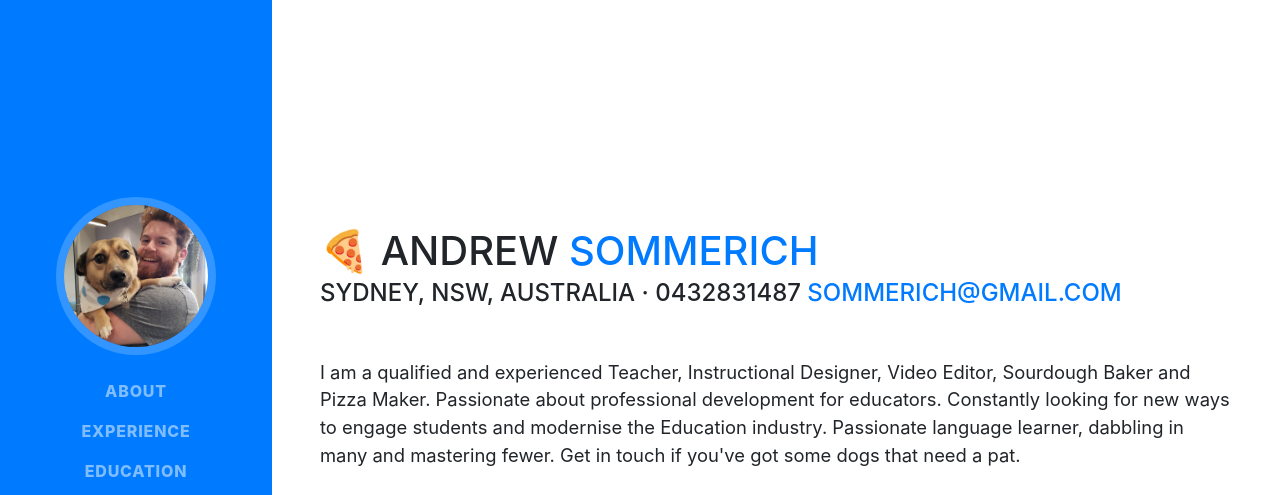
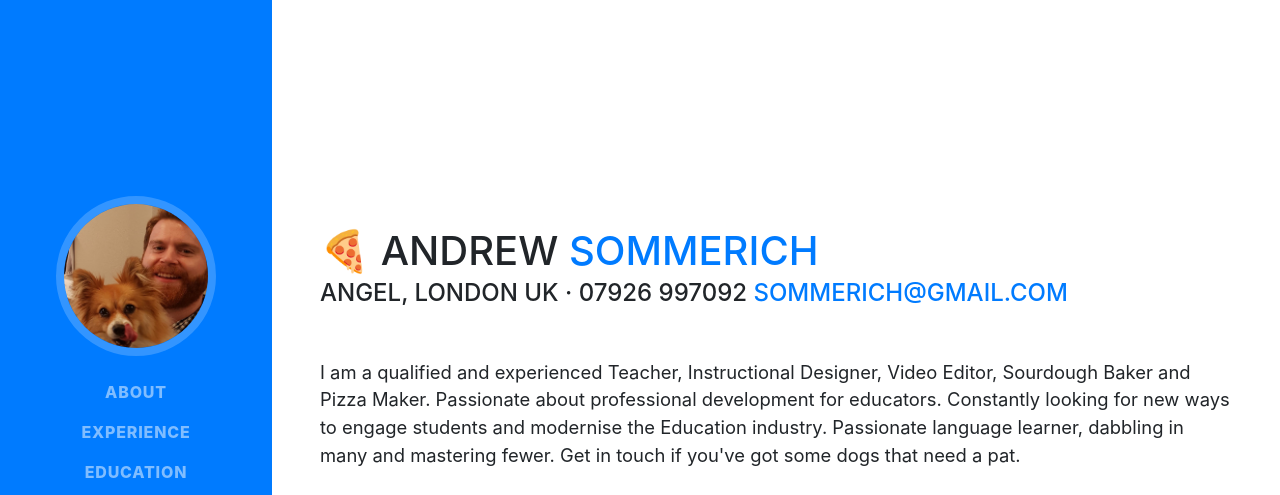
Before and after one commit to andrew-pizza/andrew-pizza.github.io, a website with bundled scripts: page index.html in a window 1280 px wide. Shown: the top 495 px of the page. Built offline with nearby package versions, Linux system fonts and the light colour scheme; a web font is replaced by a local one.

Commit message:
UK Details

```diff
--- a/index.html
+++ b/index.html
@@ -30,7 +30,7 @@
       <a class="navbar-brand js-scroll-trigger" href="#page-top">
         <span class="d-block d-lg-none">Andrew Sommerich</span>
         <span class="d-none d-lg-block">
-          <img class="img-fluid img-profile rounded-circle mx-auto mb-2" src="img/39054776_269228437228001_2869106705701011456_n.jpg" alt="">
+          <img class="img-fluid img-profile rounded-circle mx-auto mb-2" src="img/42972015_943719742498385_6710176648064401408_n.jpg" alt="This is Lunch the Dog!">
         </span>
       </a>
       <button class="navbar-toggler" type="button" data-toggle="collapse" data-target="#navbarSupportedContent" aria-controls="navbarSupportedContent" aria-expanded="false" aria-label="Toggle navigation">
@@ -67,7 +67,7 @@
           <h1 class="mb-0"> 🍕 Andrew
             <span class="text-primary">Sommerich</span>
           </h1>
-          <div class="subheading mb-5"> Sydney, NSW, Australia · 0432831487
+          <div class="subheading mb-5"> Angel, London UK · 07926 997092
             <a href="mailto:sommerich@gmail.com">sommerich@gmail.com</a>
           </div>
           <p class="lead mb-5">I am a qualified and experienced Teacher, Instructional Designer, Video Editor, Sourdough Baker and Pizza Maker. Passionate about professional development for educators. Constantly looking for new ways to engage students and modernise the Education industry. Passionate language learner, dabbling in many and mastering fewer. Get in touch if you've got some dogs that need a pat. </p>
```
Also changed, not shown: img/42972015_943719742498385_6710176648064401408_n.jpg (added), 1 other file.
